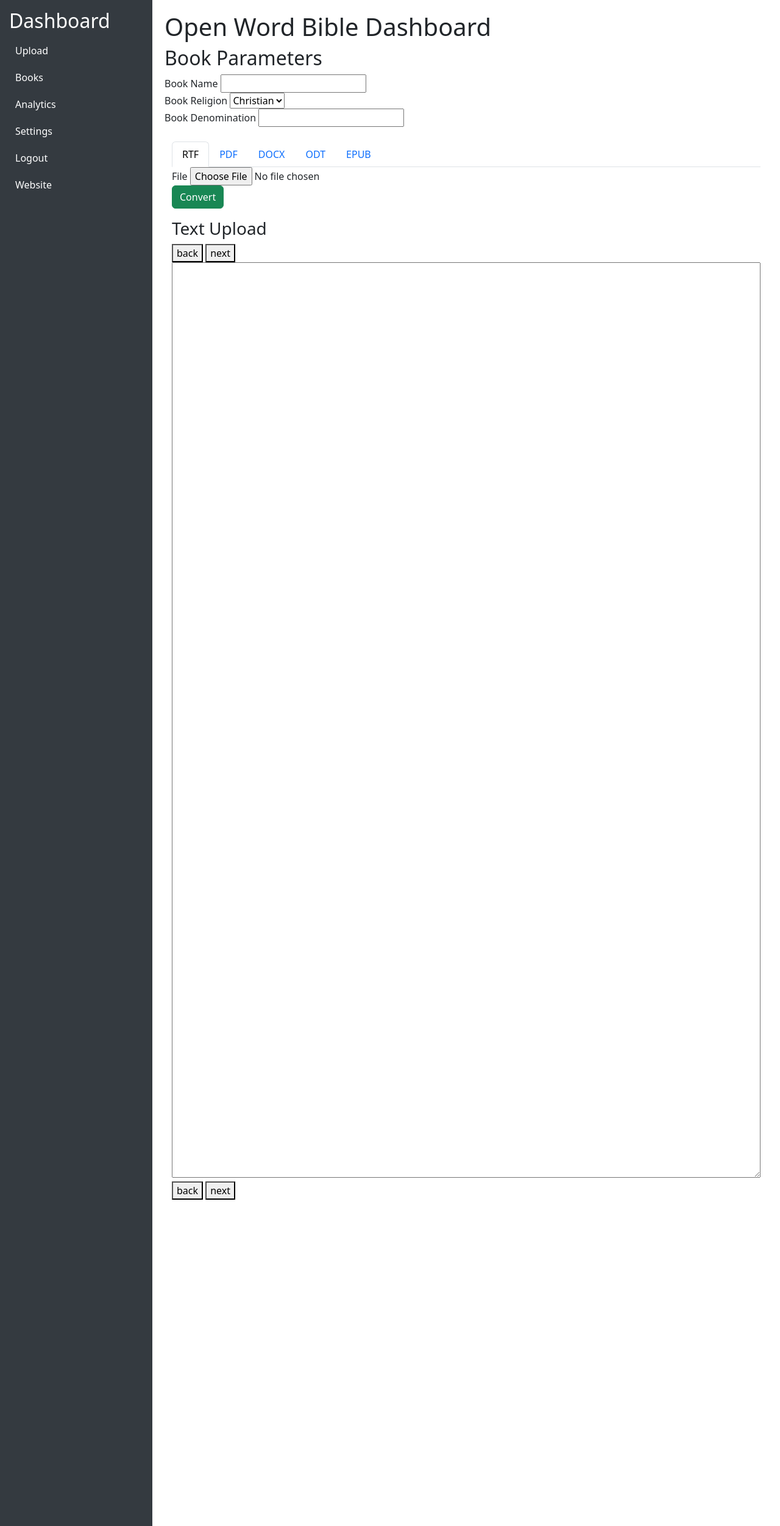
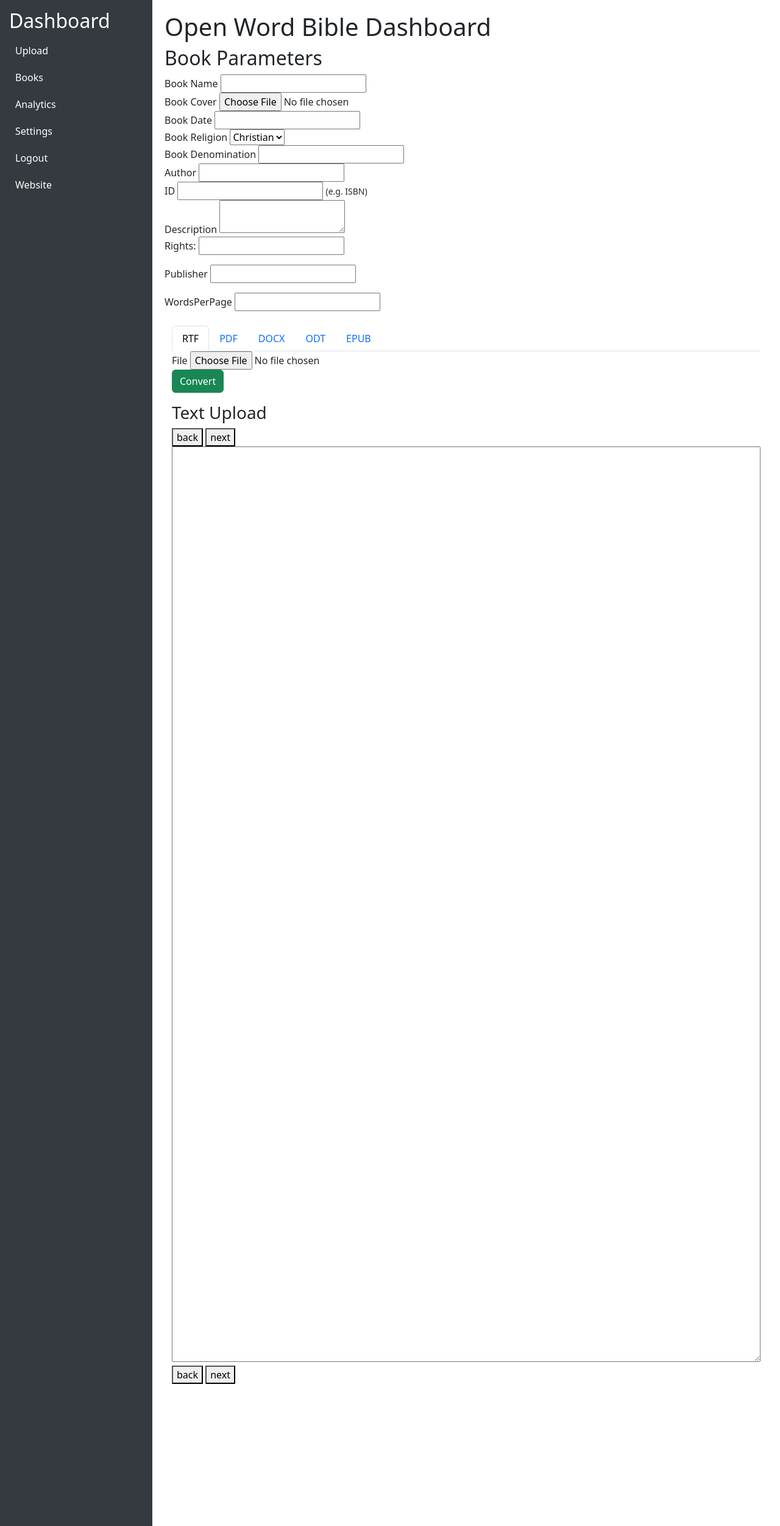
Before and after one commit to ccarson1/openwordbible, a Django app: template dashboard/templates/dashboard.html in a window 1280 px wide. Shown: the whole page at 61% size. Run offline with Django 5.2, Linux system fonts and the light colour scheme; the template is opened without the code that fills it, so the values that code supplies are empty; a user stored in the database is signed in; some libraries are stand-ins or nearby versions.

Commit message:
Created epub uploader

```diff
--- a/dashboard/static/dashboard/css/dashboard.css
+++ b/dashboard/static/dashboard/css/dashboard.css
@@ -7,6 +7,7 @@ body {
     background: #343a40;
     color: white;
     padding: 15px;
+    height: 100vh;
 }
 .sidebar a {
     color: white;
@@ -21,7 +22,11 @@ body {
 .content {
     flex-grow: 1;
     padding: 20px;
+    overflow-y: scroll;
 }
+/* .content::-webkit-scrollbar {
+    display: none;
+} */
 .card {
     border-radius: 10px;
     box-shadow: 0 4px 8px rgba(0, 0, 0, 0.1);
@@ -39,3 +44,35 @@ body {
     z-index: 1050;
     display: none;
 }
+
+#upload-container{
+    height: 100vh;
+    overflow-y: scroll;
+}
+#upload-container::-webkit-scrollbar {
+    display: none;
+}
+/* styles for pagelist */
+
+#page-list{
+    display: flex;
+    flex-direction: row;
+    flex-wrap: wrap;
+    padding: 2%;
+    margin: 2%;
+}
+
+.page-list-item{
+    border: 1px solid black;
+    width: 20%;
+    height: 350px;
+    margin: 2%;
+    transition: 3s;
+    background-color: white;
+    font-size: .3rem;
+}
+.page-list-item:hover{
+    opacity: .2;
+    background-color: #495057;
+    transition: 3s;
+}
--- a/dashboard/static/dashboard/js/dashboard.js
+++ b/dashboard/static/dashboard/js/dashboard.js
@@ -67,13 +67,59 @@ document.getElementById("convert-book").addEventListener("click", function () {
         })
         .then(data => {
             console.log(data);
-            book_array = data
+            book_data = data
+            book_array = data['uploaded-file']
             epub_content = document.getElementById("epub-content");
-            epub_content.innerText = data['uploaded-file'][current_page]
+            epub_content.innerText = book_array["content"][current_page]
             end_page = data['uploaded-file'].length
+            fill_form(book_array)
             hideSpinner();
         })
 });
+
+function fill_form(data){
+    console.log(`Author: ${data['author'][0]}`)
+    console.log(`Date: ${data['date'][0]}`)
+    console.log(`Identifier: ${data['identifier'][0]}`)
+    console.log(`Publisher: ${data['publisher'][0]}`)
+    console.log(`Rights: ${data['rights'][0]}`)
+    console.log(`Title: ${data['title'][0]}`)
+    console.log(`Description: ${data['description']}`)
+
+    document.getElementById("book-name").value = data['title'][0];
+    document.getElementById("input-book-author").value = data['author'][0];
+    document.getElementById("input-book-id").value = data['identifier'][0];
+    document.getElementById("book-right").innerText = `Rights: ${data['rights'][0]}`;
+    document.getElementById("book-pub").innerText = `Publisher: ${data['publisher'][0]}`;
+
+}
+
+function split_words(text){
+    return text.split(/\s+/);
+}
+
+function splitTextIntoChunks(words, wordsPerChunk =255) {
+    // Split the text into words by spaces
+    // Regex \s+ splits by any whitespace
+
+    // Create an array to hold the chunks
+    wordsPerChunk = parseInt(wordsPerChunk);
+    const chunks = [];
+    page_text = ''
+    let counter = 0;
+    for (let i = 0; i < words.length; i++) {
+        if(i == (parseInt(wordsPerChunk)*counter)){
+            console.log(i)
+            console.log((wordsPerChunk*counter)+wordsPerChunk)
+            console.log(words.slice(i, (wordsPerChunk*counter)+wordsPerChunk).length)
+            chunks.push(words.slice(i, (wordsPerChunk*counter)+wordsPerChunk).join(' '));
+            counter++;
+        }
+
+    }
+
+    return chunks;
+}
 
 back_btns = document.getElementsByClassName("btn-pre-back");
 for (let a = 0; a < back_btns.length; a++) {
@@ -81,7 +127,7 @@ for (let a = 0; a < back_btns.length; a++) {
         if (current_page != 0) {
             current_page --
             console.log(current_page)
-            epub_content.innerText = book_array['uploaded-file'][current_page]
+            epub_content.innerText = book_array["content"][current_page]
         }
     });
 
@@ -92,7 +138,7 @@ for(let b=0; b<next_btns.length; b++){
         if (current_page != end_page) {
             current_page ++
             console.log(current_page)
-            epub_content.innerText = book_array['uploaded-file'][current_page]
+            epub_content.innerText = book_array["content"][current_page]
         }
     });
 }
@@ -109,3 +155,32 @@ document.addEventListener("DOMContentLoaded", function () {
         console.log("Active Tab Href:", activeTabHref);
     });
 });
+
+document.getElementById("btn-add-page").addEventListener("click", function(){
+    let page_content = document.getElementById("epub-content").textContent;
+    let words = split_words(page_content);
+    let wordsPerPage = document.getElementById("input-words-per-page").value;
+    let page_array = splitTextIntoChunks(words, wordsPerPage);
+    console.log(page_array)
+    for(let x=0; x< page_array.length; x++){
+        let page_count = document.getElementById("page-list").children.length;
+        let newPage = document.createElement("div")
+        newPage.setAttribute("class", "page-list-item");
+        // newPage.innerText = `${page_count+1}`
+        newPage.innerText = page_array[x]
+        document.getElementById("page-list").appendChild(newPage);
+    }
+    // if(words.length > 255){
+
+    // }
+    // else{
+    //     let page_count = document.getElementById("page-list").children.length;
+    //     let newPage = document.createElement("div")
+    //     newPage.setAttribute("class", "page-list-item");
+    //     // newPage.innerText = `${page_count+1}`
+    //     newPage.innerText = page_content
+    //     document.getElementById("page-list").appendChild(newPage);
+    // }
+
+
+});
--- a/dashboard/templates/dashboard.html
+++ b/dashboard/templates/dashboard.html
@@ -19,31 +19,67 @@
     </div>
     <h1>Open Word Bible Dashboard</h1>
     <h2>Book Parameters</h2>
-    {% for message in messages %}
-    <div class="alert alert-danger">{{ message }}</div>
-    {% endfor %}
 
     <div>
         <div>
             <label for="book-name">Book Name</label>
             <input type="text" id="book-name" name="book-name">
         </div>
+        <div>
+            <label for="input-book-cover">Book Cover</label>
+            <input type="file" id="input-book-cover" name="input-book-cover" accept="image/png, image/jpeg">
+        </div>
+        <div>
+            <label for="input-book-date">Book Date</label>
+            <input type="text" id="input-book-date" name="input-book-date">
+        </div>
 
         <label for="book-religion">Book Religion</label>
         <select name="book-religion" id="book-religion">
-            <option value="chistian">Christian</option>
+            <option value="christian">Christian</option>
             <option value="islamic">Islamic</option>
+            <option value="none">None</option>
         </select>
 
         <div>
             <label for="input-book-denom">Book Denomination</label>
             <input type="text" id="input-book-denom" name="input-book-denom">
         </div>
+        <div>
+            <label for="input-book-author">Author</label>
+            <input type="text" id="input-book-author" name="input-book-author">
+        </div>
+        <div>
+            <label for="input-book-id">ID </label>
+            <input type="text" id="input-book-id" name="input-book-id">
+            <small>(e.g. ISBN)</small>
+        </div>
+        <div>
+            <label for="input-book-des">Description</label>
+            <textarea type="text" id="input-book-des" name="input-book-des"></textarea>
+
+        </div>
+        <div>
+            <label for="book-right">Rights:</label>
+            <input type="text" id="book-right" name="book-right">
+            <p id="book-right"></p>
+        </div>
+        <div>
+            <label for="book-pub">Publisher</label>
+            <input type="text" id="book-pub" name="book-pub">
+            <p id="book-pub"></p>
+        </div>
+
+        <div>
+            <label for="input-words-per-page">WordsPerPage</label>
+            <input type="number" id="input-words-per-page">
+        </div>
+
 
     </div>
 
 
-    <div class="container mt-4">
+    <div class="container mt-4" id="upload-container">
         <!-- Nav tabs -->
         <ul class="nav nav-tabs" id="myTabs">
             <li class="nav-item">
@@ -136,6 +172,7 @@
             </div>
             <div class="tab-pane fade" id="epub">
                 <h3>EPUB Upload</h3>
+
                 <div>
                     <button class="btn-pre-back">back</button>
                     <button class="btn-pre-next">next</button>
@@ -146,6 +183,13 @@
                 <div>
                     <button class="btn-pre-back">back</button>
                     <button class="btn-pre-next">next</button>
+                </div>
+                <div>
+                    <button class="btn btn-primary" id="btn-add-page">+ Add</button>
+                    <button class="btn btn-success" id="btn-add-page">Publish</button>
+
+                </div>
+                <div id="page-list">
                 </div>
             </div>
         </div>
```
Also changed, not shown: api/book_convert.py (+91 -26 lines), api/views.py (+5 -5 lines), db.sqlite3.
